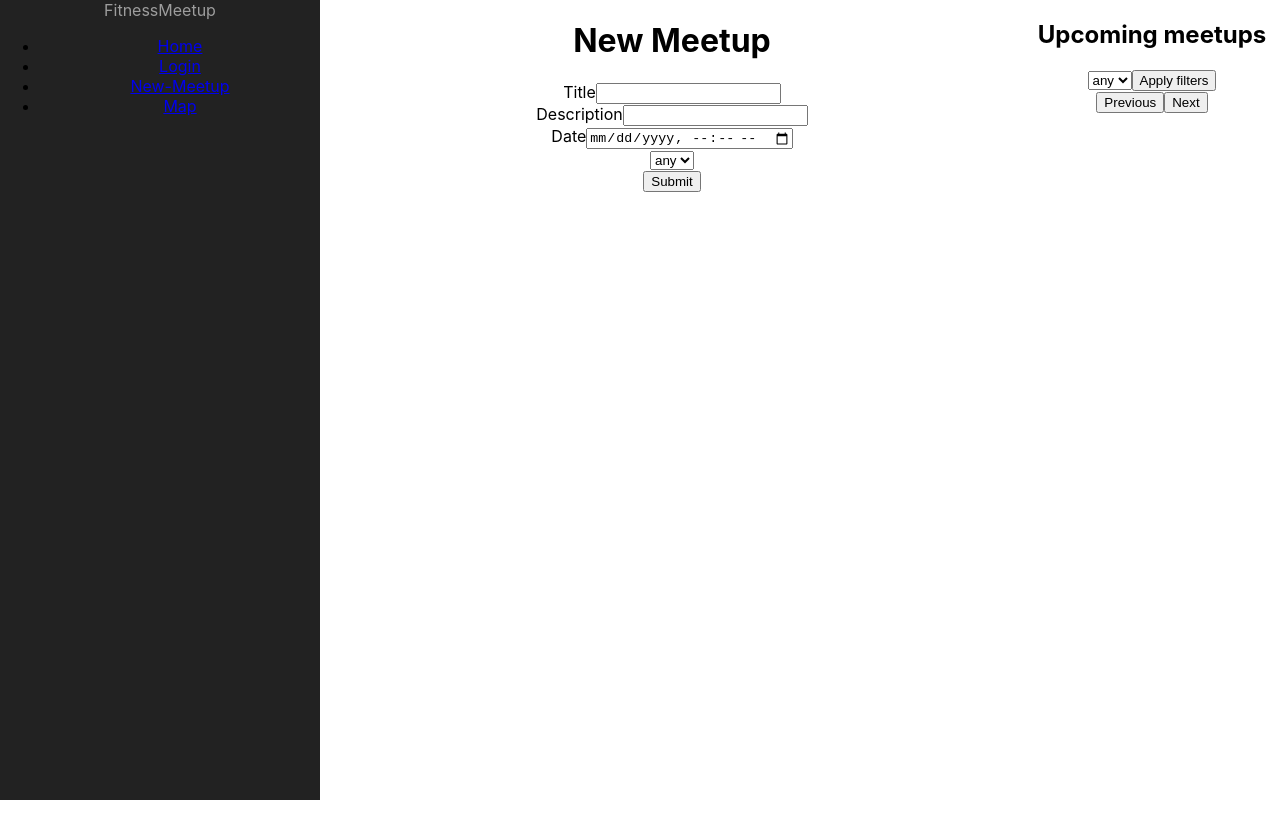
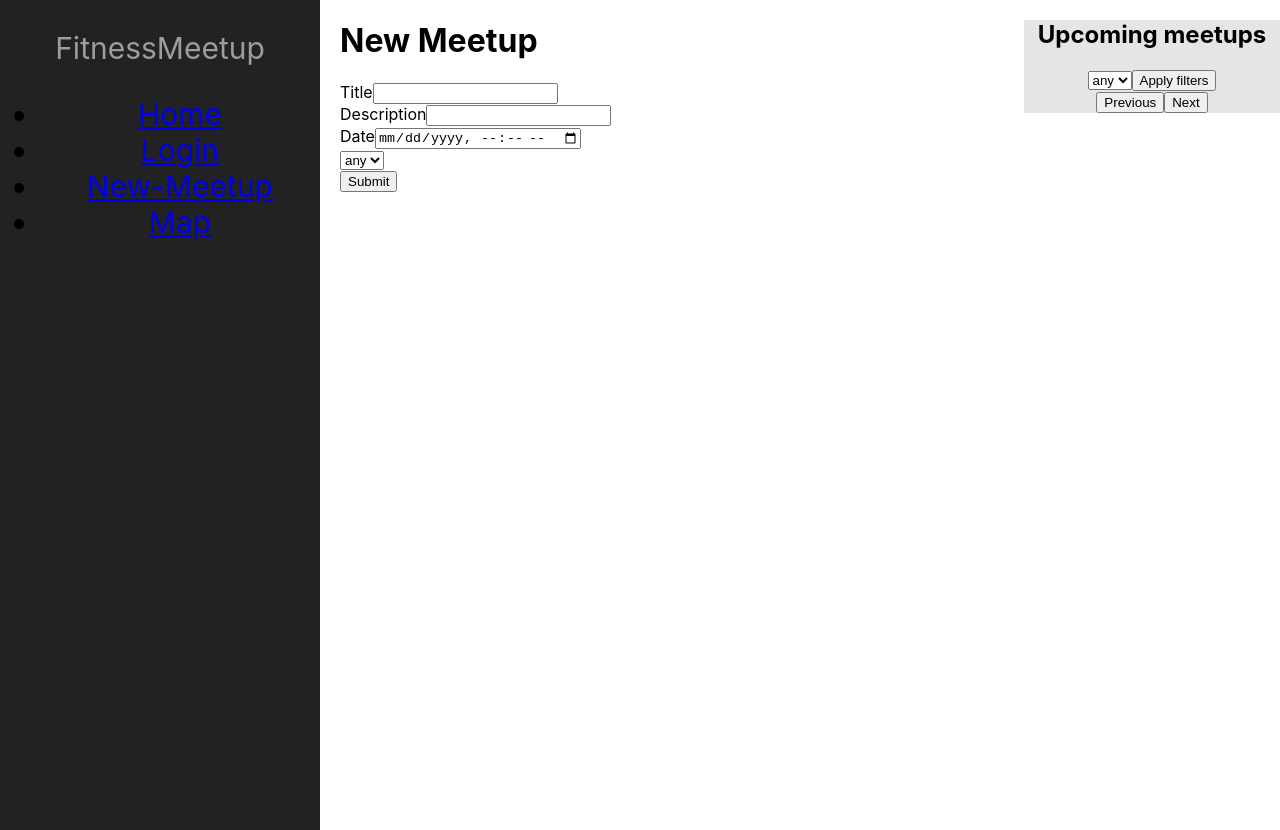
Before and after one commit to raglu/react-client, a React (Create React App) app: page /new-meetup in a window 1280 px wide. Before the commit the page ends 800 px from the top, so only its background shows below. Built offline with nearby package versions, Linux system fonts and the light colour scheme.

Commit message:
small adjustments

```diff
--- a/src/components/navigation-menu/navigation-menu.css
+++ b/src/components/navigation-menu/navigation-menu.css
@@ -1,4 +1,6 @@
 .Navigation-menu{
+    padding-top: 30px;
     background-color: #222;
     min-height: 100vh;
+    font-size: 30px;
 }
--- a/src/components/navigation-menu/navigation-menu.js
+++ b/src/components/navigation-menu/navigation-menu.js
@@ -9,7 +9,9 @@ class NavigationMenu extends Component {
   render() {
     return (
       <div className="Navigation-menu">
-        <font color="#9d9d9d"> FitnessMeetup</font>
+
+          <font color="#9d9d9d"> FitnessMeetup</font>
+
         <nav>
           <ul>
             <li className="first">
--- /dev/null
+++ b/src/components/new-meetup/new-meetup.css
@@ -0,0 +1,3 @@
+.new-meetup{
+    padding-left: 20px;
+}
--- a/src/components/new-meetup/new-meetup.js
+++ b/src/components/new-meetup/new-meetup.js
@@ -1,12 +1,13 @@
 import React, { Component } from 'react';
+
+import './new-meetup.css';
 
 class NewMeetup extends Component {
     render() {
         return (
-            <div className="new-meetup"><div class="container">
-
+            <div className="new-meetup">
+                <div class="container" align="left">
                     <h1>New Meetup</h1>
-
                     <div class="form-group">
                         <label for="title">Title</label>
                         <input type="text" class="form-control" id="title" name="titleBox" />
--- /dev/null
+++ b/src/components/upcoming-meetups/upcoming-meetups.css
@@ -0,0 +1,3 @@
+.UpcomingMeetups{
+    background-color: #E5E5E5;
+}
--- a/src/components/upcoming-meetups/upcoming-meetups.js
+++ b/src/components/upcoming-meetups/upcoming-meetups.js
@@ -1,4 +1,6 @@
 import React, { Component } from 'react';
+
+import './upcoming-meetups.css';
 
 class UpcomingMeetups extends Component {
     render() {
```
Lines whose indentation alone changed are shown as unchanged.
